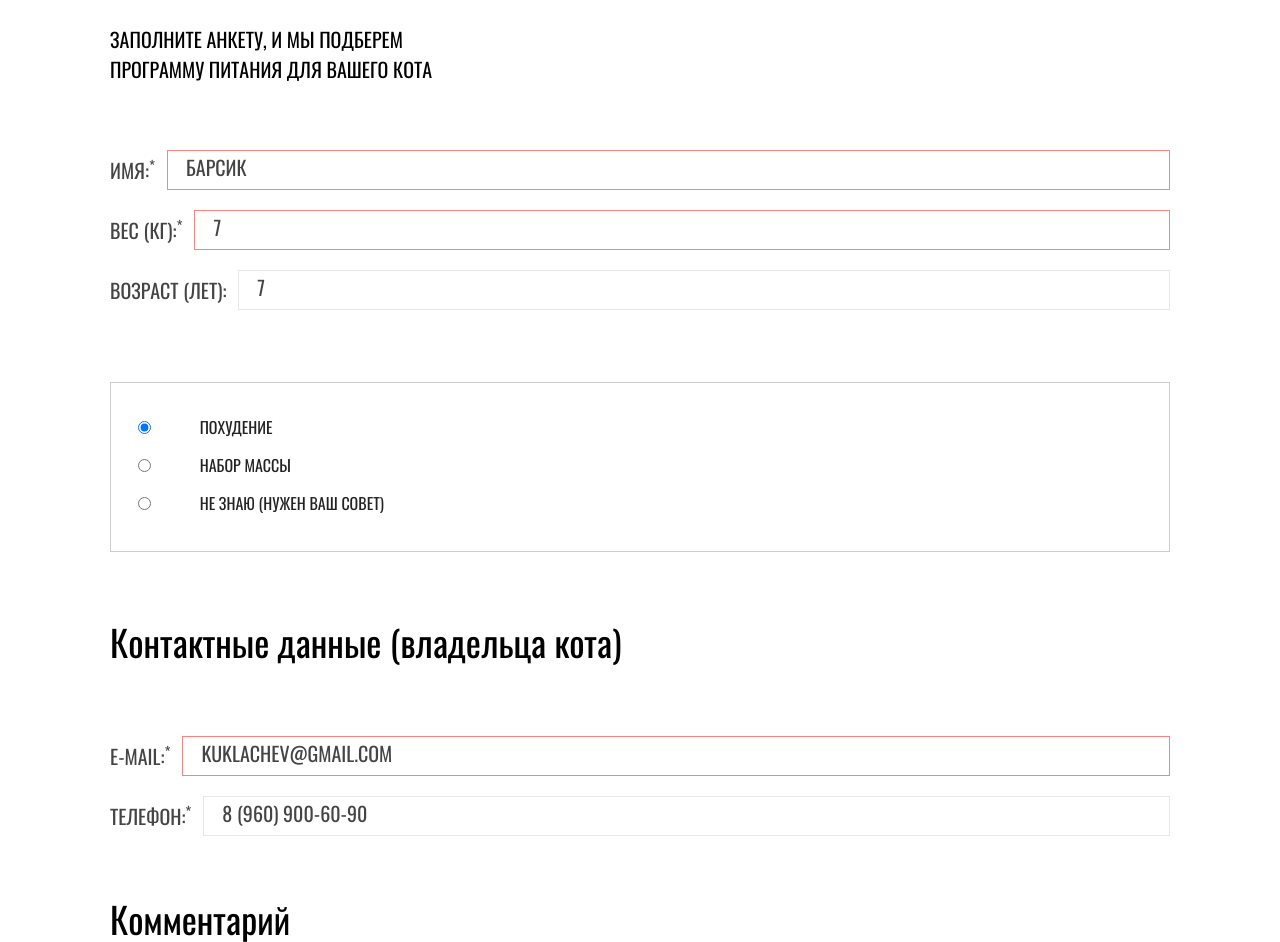
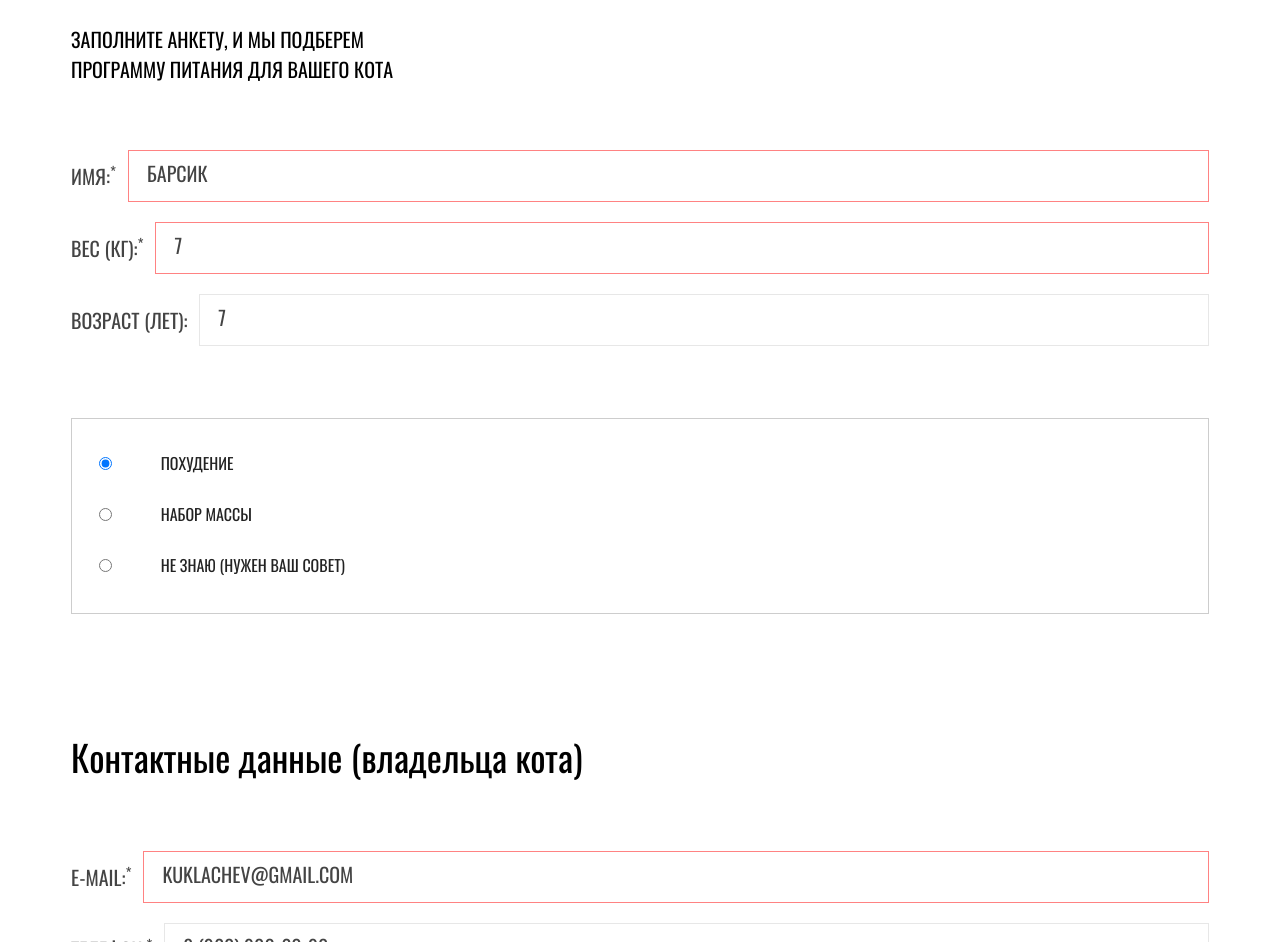
Before and after one commit to UnaHermosa/cat_energy, a website: page source/form.html in a window 1280 px wide. Shown: the part 257-1199 px from the top of the page. Drawn offline with nearby package versions, Linux system fonts and the light colour scheme; files that its build step writes are made by us from their sources.

Commit message:
Form styles added

```diff
--- a/source/form.html
+++ b/source/form.html
@@ -36,10 +36,12 @@
   <main class="page__main">
     <h1 class="page__main-title title">Подбор программы</h1>
     <form class="page__main-form form" action="https://echo.htmlacademy.ru" method="post">
+
         <p class="form__description">
           Заполните анкету, и мы подберем программу питания для вашего кота</p>
-      <div class="form__wrapper-field">
+        <div class="form__wrapper">
           <fieldset class="form__fieldset form__fieldset--info">
+            <div class="form__fieldset-wrapper form__fieldset-wrapper--reset">
               <legend class="visually-hidden">Информация о Вашем коте</legend>
               <p class="form__container">
                 <label class="form__label" for="cat_name">Имя:<sup>*</sup></label>
@@ -53,8 +55,10 @@
                 <label class="form__label" for="cat_years">Возраст (лет):</label>
                 <input class="form__input" id="cat_years" name="cat_years" type="text" placeholder="7">
               </p>
+            </div>
           </fieldset>
-        <fieldset class="form__fieldset">
+          <fieldset class="form__fieldset form__fieldset--advise">
+            <div class="form__fieldset-wrapper form__fieldset-wrapper--reset">
               <legend class="visually-hidden">Выбор программы изменения веса</legend>
               <ul class="form__list list list--radio">
                 <li class="list__item">
@@ -71,26 +75,35 @@
                   <label for="help-to-choose">Не знаю (нужен ваш совет)</label>
                 </li>
               </ul>
+            </div>
           </fieldset>
         </div>
         <fieldset class="form__fieldset form__fieldset--contact">
+          <div class="form__fieldset-wrapper">
             <legend class="form__legend">Контактные данные
               (владельца кота)</legend>
+            <div class="form__wrapper">
               <p class="form__container">
                 <label class="form__label" for="email">E-mail:<sup>*</sup></label>
-          <input class="form__input" id="email" name="email" type="email" placeholder="kuklachev@gmail.com" required>
+                <input class="form__input" id="email" name="email" type="email" placeholder="kuklachev@gmail.com"
+                  required>
               </p>
               <p class="form__container">
                 <label class="form__label" for="phone">Телефон:<sup>*</sup></label>
                 <input class="form__input" id="phone" name="phone" type="tel" placeholder="8 (960) 900-60-90">
               </p>
+            </div>
+          </div>
         </fieldset>
         <div class="form__fieldset form__fieldset--comment">
+          <div class="form__fieldset-wrapper">
             <label class="form__legend" for="about_cat">Комментарий</label>
             <textarea class="form__textarea" id="about_cat" name="about_cat"
               placeholder="Расскажите обо всех повадках кота"></textarea>
           </div>
+        </div>
         <fieldset class="form__fieldset">
+          <div class="form__fieldset-wrapper">
             <legend class="form__legend form__legend--extra">Дополнительно</legend>
             <ul class="form__list list list--checkbox">
               <li class="list__item">
@@ -110,11 +123,13 @@
                 <label class="form__label" for="vitamins">Витамины</label>
               </li>
             </ul>
+          </div>
         </fieldset>
         <div class="form__submit-wrapper">
           <button class="form__submit button" type="submit">Отправитьзаявку</button>
           <p class="form__annotation"><sup>*</sup> &mdash; Обязательные поля</p>
         </div>
+
     </form>
   </main>
   <footer class="page-footer">
--- a/source/sass/blocks/container.scss
+++ b/source/sass/blocks/container.scss
@@ -2,7 +2,7 @@
   padding: 0 22px;
 
   @media (min-width: 768px) {
-    padding: 0 30px;
+    padding: 0 71px;
   }
 
   @media (min-width: 1440px) {
--- a/source/sass/blocks/form.scss
+++ b/source/sass/blocks/form.scss
@@ -1,46 +1,117 @@
+.form__wrapper {
+  @media (min-width: 1440px) {
+    display: grid;
+    grid-template-columns: 1fr 1fr;
+    gap: 80px;
+  }
+}
+
 .form__description {
   width: 82%;
   margin: 0;
+  margin-left: 22px;
   margin-bottom: 39px;
   color: var(--basic-black);
   text-transform: uppercase;
 
   @media (min-width: 768px) {
     width: 323px;
+    margin-left: 71px;
     margin-bottom: 66px;
     font-size: 20px;
     line-height: 30px;
   }
+
+  @media (min-width: 1440px) {
+    margin-left: 110px;
+  }
 }
 
-.form__wrapper-field {
+.form__fieldset-wrapper {
+  padding: 0 22px;
+
+  @media (min-width: 768px) {
+    padding: 0 71px;
+  }
+
   @media (min-width: 1440px) {
-    display: grid;
-    grid-template-columns: 40% auto;
-    gap: 80px;
+    padding: 0 110px;
+
+    &--reset {
+      padding: 0;
+    }
   }
 }
 
 .form__fieldset {
+  box-sizing: border-box;
+  position: relative;
   margin: 0;
   padding: 0;
-  padding-bottom: 24px;
   border: none;
-  border-bottom: 1px solid var(--basic-gray);
+
+
+  &--info {
+    padding-bottom: 27px;
+
+    &::after {
+      position: absolute;
+      content: "";
+      bottom: 0;
+      left: 0;
+      width: 100%;
+      height: 1px;
+      background-color: var(--basic-gray);
+    }
+  }
+
+  &--advise {
+    padding-bottom: 20px;
+
+    &::after {
+      position: absolute;
+      content: "";
+      bottom: 0;
+      left: 0;
+      width: 100%;
+      height: 1px;
+      background-color: var(--basic-gray);
+    }
+  }
 
   @media (min-width: 768px) {
-    padding-bottom: 72px;
     border: none;
 
     &--contact,
     &--comment {
       padding-bottom: 65px;
     }
+
+    &--info {
+      padding-bottom: 72px;
+
+      &::after {
+        display: none;
+      }
+    }
+
+    &--advise {
+      padding-bottom: 71px;
+
+      &::after {
+        display: none;
+      }
+    }
   }
 
   @media (min-width: 1440px) {
     &--info {
       width: 100%;
+      padding-left: 110px;
+    }
+
+    &--advise {
+      padding-right: 110px;
     }
   }
 }
@@ -100,7 +171,8 @@
   }
 
   @media (min-width: 768px) {
-    padding: 11px 18px;
+    padding: 17px 18px;
+
     &::placeholder {
       font-size: 20px;
       line-height: 20px;
@@ -123,8 +195,18 @@
     line-height: 36px;
 
     &--extra {
-      margin-bottom: 65px;
+      margin-bottom: 57px;
     }
+  }
+}
+
+.form__list {
+  @media (min-width: 768px) {
+    margin-bottom: 54px;
+  }
+
+  @media (min-width: 1440px) {
+    margin-bottom: 66px;
   }
 }
 
@@ -134,6 +216,7 @@
   min-height: 150px;
   padding: 10px 15px;
   border: 1px solid var(--extra-decorative-color);
+
   @media (min-width: 768px) {
     padding: 10px 20px;
   }
@@ -150,6 +233,16 @@
 
 .form__submit-wrapper {
   display: flex;
+  flex-wrap: wrap;
+  padding: 0 22px;
+
+  @media (min-width: 768px) {
+    padding: 0 71px;
+  }
+
+  @media (min-width: 1440px) {
+    padding: 0 110px;
+  }
 }
 
 .form__submit {
@@ -157,13 +250,18 @@
 
   @media (min-width: 768px) {
     width: 282px;
-    margin-right:61px;
+    margin-right: 61px;
     margin-bottom: 0;
+  }
+
+  @media (min-width: 1440px) {
+    width: 568px;
+    margin-right: 81px;
   }
 }
 
 .form__annotation {
-  margin: 0;
+  margin: 0 auto;
 
   @media (min-width: 768px) {
     font-size: 16px;
--- a/source/sass/blocks/list.scss
+++ b/source/sass/blocks/list.scss
@@ -1,9 +1,10 @@
 .list {
   @include order-reset;
-  padding: 22px 20px 0;
+  padding: 22px 0 0;
 
   &--checkbox {
     padding-top: 0;
+    margin-bottom: 34px;
   }
 
   @media (min-width: 768px) {
@@ -19,20 +20,8 @@
   }
 }
 
-.list--checkbox .list__item:first-child {
-  margin-bottom: 32px;
-}
-
-
-.list__item:not(:last-child) {
+.list__item {
   margin-bottom: 13px;
-
-  @media (min-width: 768px) {
-    margin-bottom: 0;
-  }
-}
-
-.list__item {
   font-size: 16px;
   text-transform: uppercase;
   color: var(--dark-gray-2);
@@ -44,7 +33,21 @@
   @media (min-width: 768px) {
     width: 50%;
     padding: 10px 0;
+
+    &:nth-child(3) {
+      margin-bottom: 0;
+    }
   }
+
+  @media (min-width: 1440px) {
+    width: 25%;
+    padding: 5px 0;
+    margin-bottom: 0;
+  }
+}
+
+.list__item:last-child {
+  margin-bottom: 0;
 }
 
 .list__item label {
--- a/source/sass/blocks/page.scss
+++ b/source/sass/blocks/page.scss
@@ -15,29 +15,36 @@
 }
 
 .page__main {
+  box-sizing: border-box;
   display: grid;
   grid-template-rows: min-content 1fr min-content;
   min-height: 100%;
   min-width: 320px;
   margin: 0;
-  padding: 27px 20px 32px;
+  padding: 27px 0 32px;
 
   @media (min-width: 768px) {
-    padding: 65px 70px 72px;
+    padding: 65px 0 72px;
   }
 
   @media (min-width: 768px) {
-    padding: 77px 110px 82px;
+    padding: 77px 0 82px;
   }
 }
 
 .page__main-title {
   margin: 0;
+  margin-left: 22px;
   margin-bottom: 37px;
   color: var(--basic-black);
   font-weight: 400;
 
   @media (min-width: 768px) {
+    margin-left: 71px;
     margin-bottom: 54px;
   }
+
+  @media (min-width: 1440px) {
+    margin-left: 110px;
+  }
 }
--- a/source/sass/style.scss
+++ b/source/sass/style.scss
@@ -20,9 +20,9 @@
 @import "blocks/page-footer.scss";
 @import "blocks/contacts.scss";
 @import "blocks/social.scss";
-@import "blocks/form.scss";
 @import "blocks/list.scss";
 @import "blocks/catalog.scss";
 @import "blocks/cards.scss";
 @import "blocks/additions.scss";
 @import "blocks/map.scss";
+@import "blocks/form.scss";
```
Lines whose indentation alone changed are shown as unchanged.
